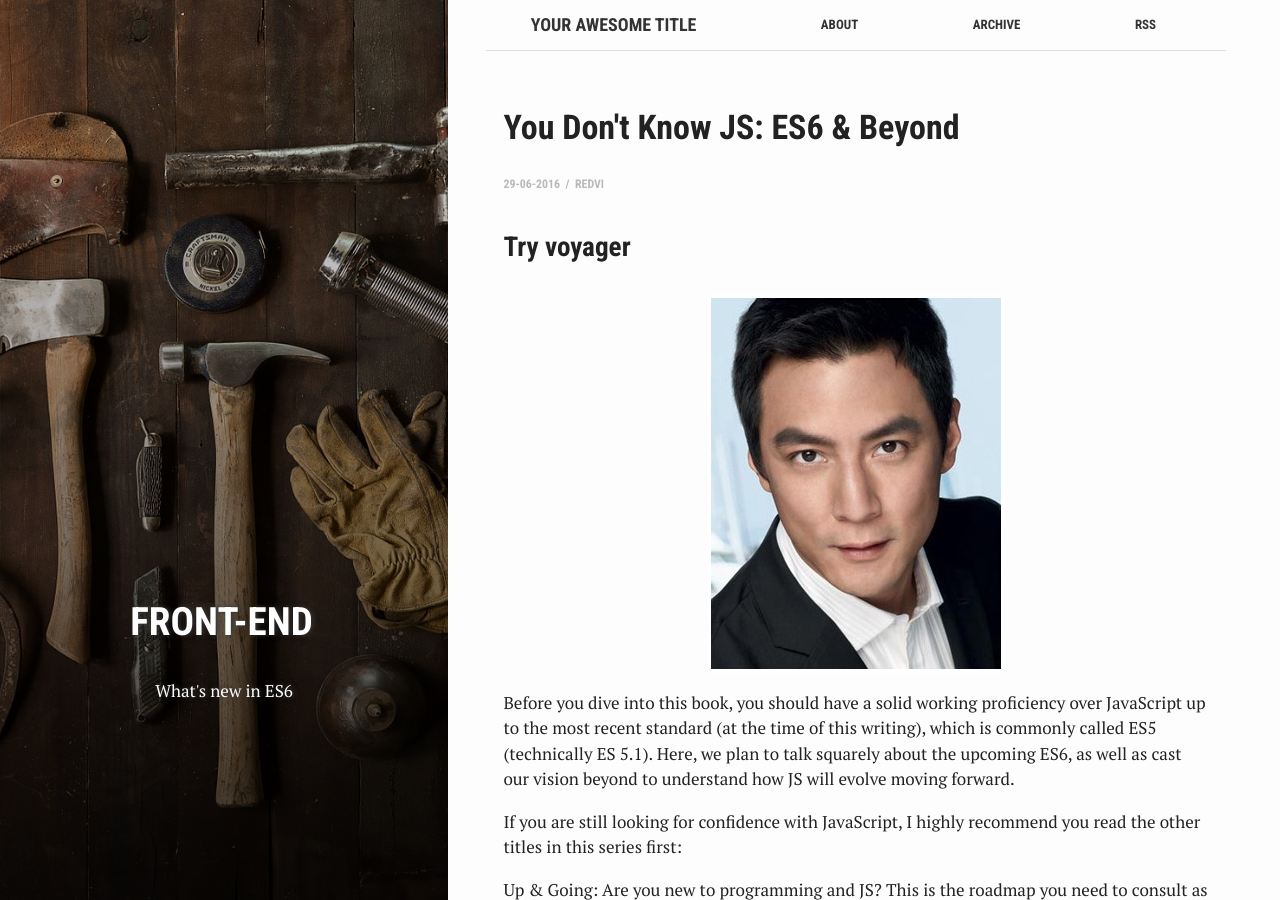
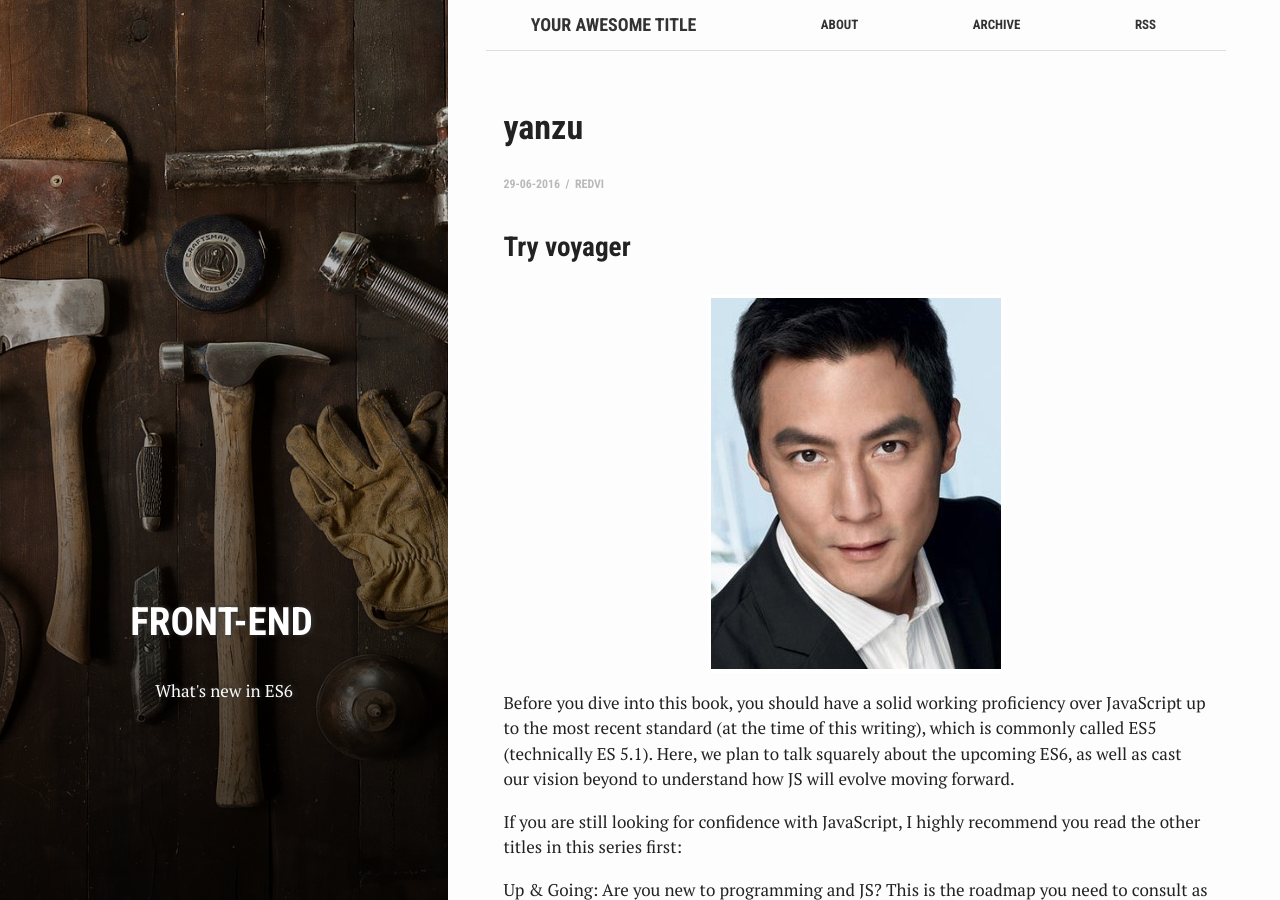
Before and after one commit to redVi/voyager, a Jekyll site: the page built from _posts/2018-11-30-try.md, in a window 1280 px wide and 900 px high. Built offline with Jekyll 4.4.1, drawn with Linux system fonts in a browser that asks for light colours; some of the changed text lies outside the part shown.

Commit message:
change title.

```diff
--- a/_posts/2018-11-30-try.md
+++ b/_posts/2018-11-30-try.md
@@ -1,7 +1,7 @@
 ---
 bg: "tools.jpg"
 layout: post
-title:  "You Don't Know JS: ES6 & Beyond"
+title:  "yanzu"
 crawlertitle: "About ES6"
 summary: "What's new in ES6"
 date:   2016-06-29 20:09:47 +0700
```
Also changed, not shown: _posts/2018-11-30-try2.md (+1 -1 lines).
